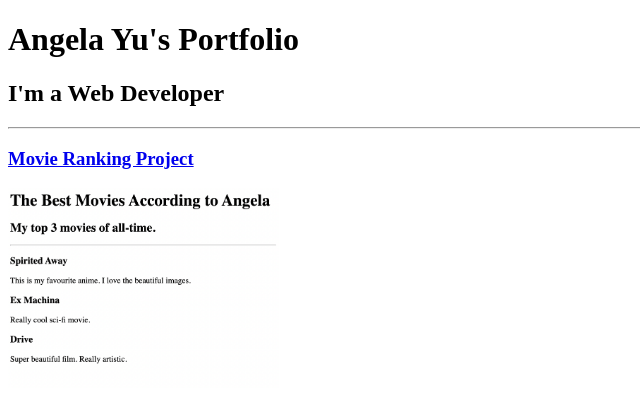
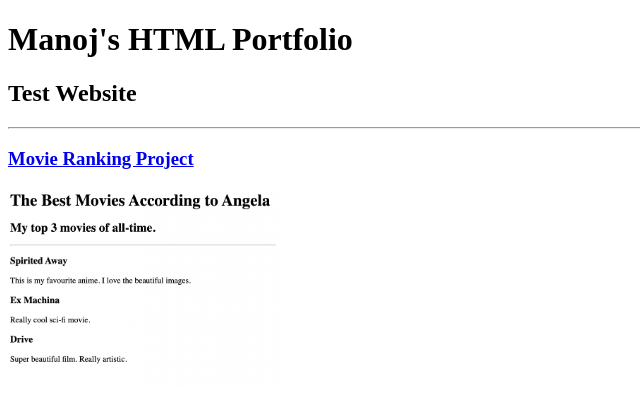
Before and after one commit to ManojParashuram/HTML-Portfolio, a plain HTML site: page index.html in a window 1280 px wide. Shown: the top 408 px of the page, without its empty margins (0-640 px from the left). Drawn offline with Linux system fonts and the light colour scheme.

Commit message:
Update index.html

```diff
--- a/index.html
+++ b/index.html
@@ -3,12 +3,12 @@
 
 <head>
   <meta charset="UTF-8">
-  <title>Angela's Portfolio</title>
+  <title>Manoj's HTML Portfolio</title>
 </head>
 
 <body>
-  <h1>Angela Yu's Portfolio</h1>
-  <h2>I'm a Web Developer</h2>
+  <h1>Manoj's HTML Portfolio</h1>
+  <h2>Test Website</h2>
   <hr />
   <h3><a href="./public/movie-ranking.html">Movie Ranking Project</a></h3>
   <img src="./assets/images/movie-ranking.png" height="200" alt="movie ranking project preview"/>
```
